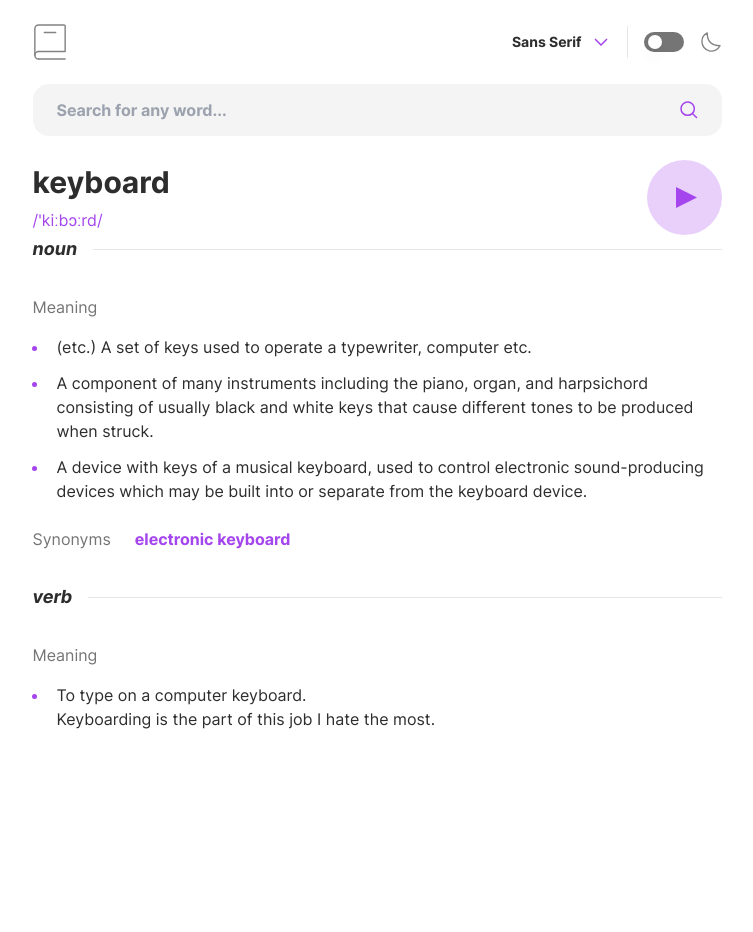
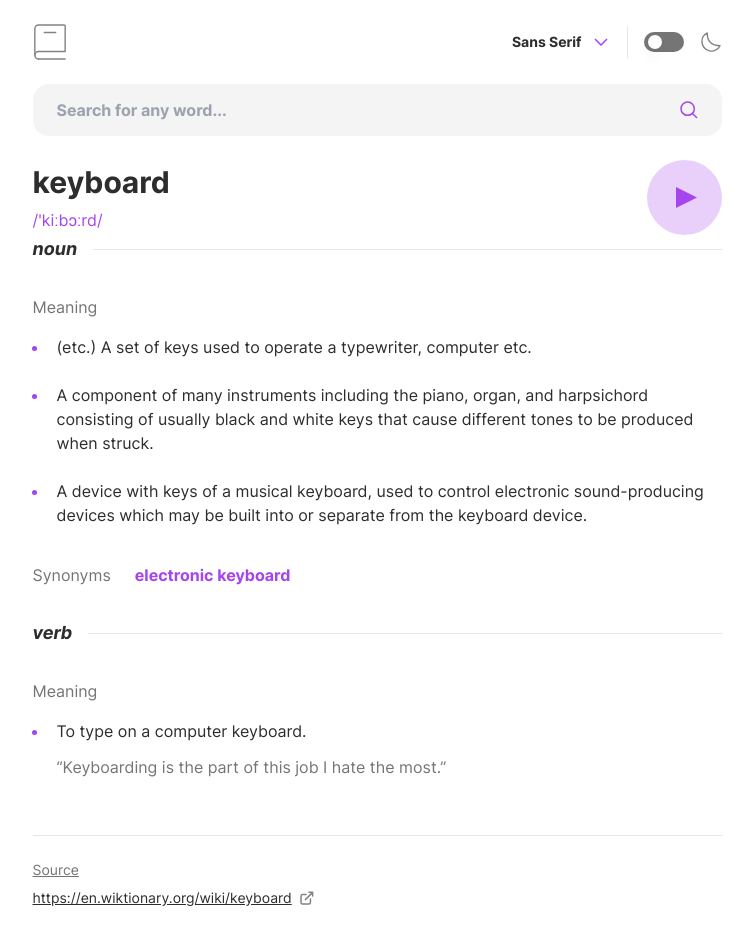
Before and after one commit to davidinoa/dictionary-web-app, a React (Vite) app: page / in a window 1280 px wide. Shown: the whole page, without its empty margins (263-1016 px from the left). Before the commit the page ends 800 px from the top, so only its background shows below. Built offline with nearby package versions, Linux system fonts and the light colour scheme.

Commit message:
Finish implementing static dictionary entry component

```diff
--- a/src/Meanings.tsx
+++ b/src/Meanings.tsx
@@ -1,3 +1,5 @@
+import NewWindowIcon from './assets/images/icon-new-window.svg?react'
+
 const data = [
   {
     word: 'keyboard',
@@ -88,8 +90,12 @@ export default function Meanings() {
             <ul className="flex list-disc flex-col gap-3 pl-4 marker:text-lavender">
               {meaning.definitions.map(({ definition, ...rest }) => (
                 <li key={definition} className="pl-2">
-                  <p>{definition}</p>
-                  {'example' in rest && <p>{rest.example}</p>}
+                  <p className="mb-3">{definition}</p>
+                  {'example' in rest && (
+                    <p className="text-gray-silver">
+                      &ldquo;{rest.example}&rdquo;
+                    </p>
+                  )}
                 </li>
               ))}
             </ul>
@@ -108,6 +114,27 @@ export default function Meanings() {
           )}
         </section>
       ))}
+      <footer>
+        <hr className="mb-6" />
+        <h4 className="mb-2 text-sm text-gray-silver underline">
+          {wordData.sourceUrls.length > 1 ? 'Sources' : 'Source'}
+        </h4>
+        <ul className="flex gap-4 text-sm">
+          {wordData.sourceUrls.map((sourceUrl) => (
+            <li key={sourceUrl}>
+              <a
+                href={sourceUrl}
+                target="_blank"
+                rel="noopener noreferrer"
+                className="flex items-center gap-2 underline"
+              >
+                {sourceUrl}
+                <NewWindowIcon />
+              </a>
+            </li>
+          ))}
+        </ul>
+      </footer>
     </div>
   )
 }
--- a/src/index.css
+++ b/src/index.css
@@ -95,7 +95,6 @@ body {
   max-width: 737px;
   margin: auto;
   color: #2d2d2d;
-  height: 100vh;
 }
 
 .dark-mode-enabled path {
```
